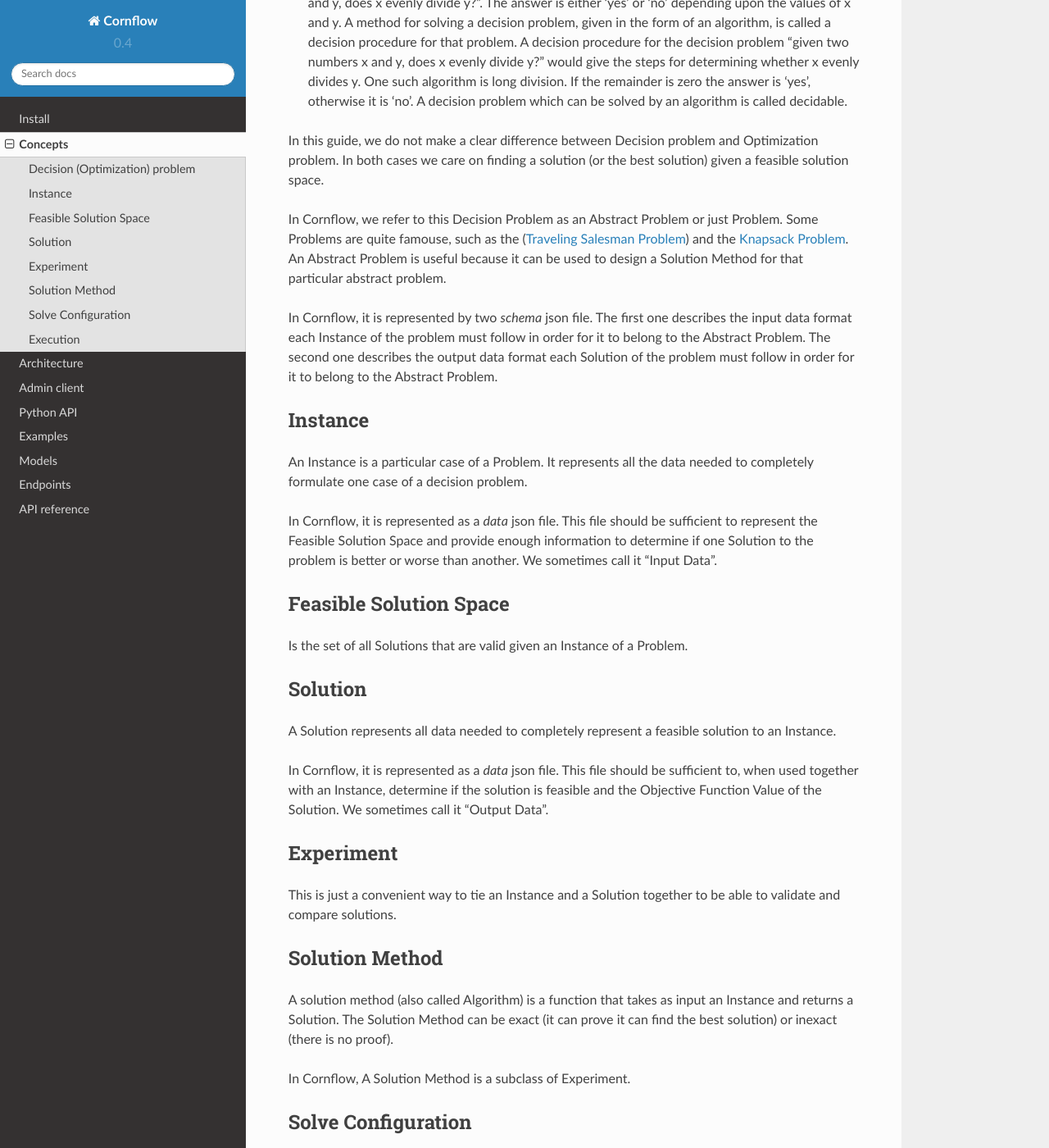
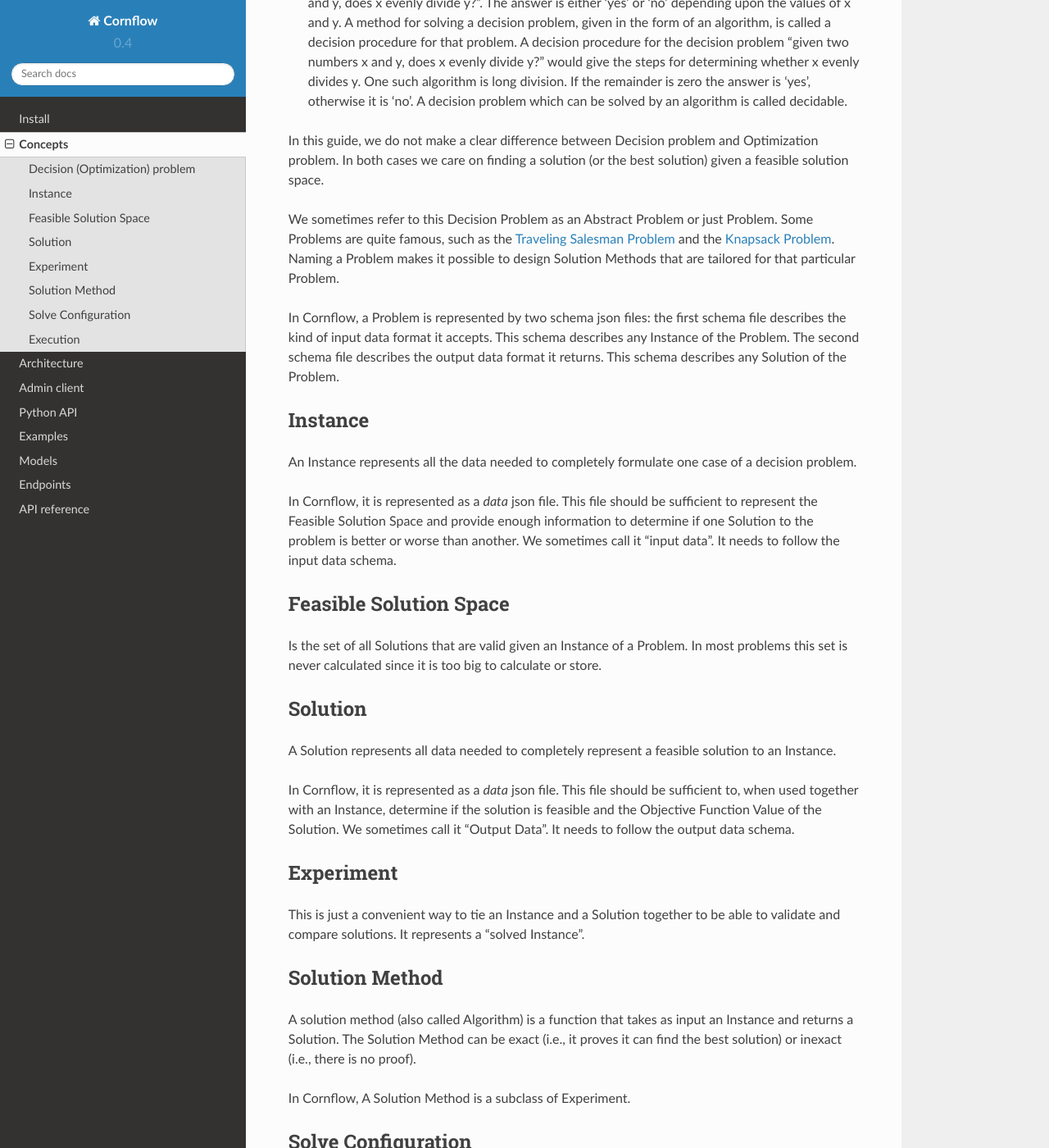
Before and after one commit to baobabsoluciones/cornflow, a Sphinx documentation site: the page built from docs/source/concepts.rst, in a window 1280 px wide and 1400 px high, scrolled down 344 px. Shown: the whole window at 82% size. Built offline with Sphinx 7.4.7 and the Read the Docs theme 2.0.0, drawn with Linux system fonts in a browser that asks for light colours; some of the changed text lies outside the part shown.

Commit message:
updated docs.

```diff
--- a/docs/source/AUTHORS.txt
+++ b/docs/source/AUTHORS.txt
@@ -1,3 +1,5 @@
-Franco Peschiera
+David Ampuero
 Guillermo González-Santander
 Hugo Larzabal
+David Lopez
+Franco Peschiera
--- a/docs/source/concepts.rst
+++ b/docs/source/concepts.rst
@@ -11,22 +11,22 @@ A quote from the first paragraph of the `Wikipedia article on Decision problem <
 
 In this guide, we do not make a clear difference between Decision problem and Optimization problem. In both cases we care on finding a solution (or the best solution) given a feasible solution space.
 
-In Cornflow, we refer to this Decision Problem as an Abstract Problem or just Problem. Some Problems are quite famouse, such as the  (`Traveling Salesman Problem <https://en.wikipedia.org/wiki/Travelling_salesman_problem>`_) and the `Knapsack Problem <https://en.wikipedia.org/wiki/Knapsack_problem>`_. An Abstract Problem is useful because it can be used to design a Solution Method for that particular abstract problem.
+We sometimes refer to this Decision Problem as an Abstract Problem or just Problem. Some Problems are quite famous, such as the  `Traveling Salesman Problem <https://en.wikipedia.org/wiki/Travelling_salesman_problem>`_ and the `Knapsack Problem <https://en.wikipedia.org/wiki/Knapsack_problem>`_. Naming a Problem makes it possible to design Solution Methods that are tailored for that particular Problem.
 
-In Cornflow, it is represented by two `schema` json file. The first one describes the input data format each Instance of the problem must follow in order for it to belong to the Abstract Problem. The second one describes the output data format each Solution of the problem must follow in order for it to belong to the Abstract Problem.
+In Cornflow, a Problem is represented by two schema json files: the first schema file describes the kind of input data format it accepts. This schema describes any Instance of the Problem. The second schema file describes the output data format it returns. This schema describes any Solution of the Problem.
 
 Instance
 -----------------
 
-An Instance is a particular case of a Problem. It represents all the data needed to completely formulate one case of a decision problem.
+An Instance represents all the data needed to completely formulate one case of a decision problem.
 
-In Cornflow, it is represented as a `data` json file. This file should be sufficient to represent the Feasible Solution Space and provide enough information to determine if one Solution to the problem is better or worse than another. We sometimes call it "Input Data".
+In Cornflow, it is represented as a `data` json file. This file should be sufficient to represent the Feasible Solution Space and provide enough information to determine if one Solution to the problem is better or worse than another. We sometimes call it "input data". It needs to follow the input data schema.
 
 
 Feasible Solution Space
 -----------------------------
 
-Is the set of all Solutions that are valid given an Instance of a Problem.
+Is the set of all Solutions that are valid given an Instance of a Problem. In most problems this set is never calculated since it is too big to calculate or store.
 
 
 Solution
@@ -34,19 +34,19 @@ Solution
 
 A Solution represents all data needed to completely represent a feasible solution to an Instance.
 
-In Cornflow, it is represented as a `data` json file. This file should be sufficient to, when used together with an Instance, determine if the solution is feasible and the Objective Function Value of the Solution. We sometimes call it "Output Data".
+In Cornflow, it is represented as a `data` json file. This file should be sufficient to, when used together with an Instance, determine if the solution is feasible and the Objective Function Value of the Solution. We sometimes call it "Output Data". It needs to follow the output data schema.
 
 
 Experiment
 -------------
 
-This is just a convenient way to tie an Instance and a Solution together to be able to validate and compare solutions.
+This is just a convenient way to tie an Instance and a Solution together to be able to validate and compare solutions. It represents a "solved Instance".
 
 
 Solution Method
 -------------------
 
-A solution method (also called Algorithm) is a function that takes as input an Instance and returns a Solution. The Solution Method can be exact (it can prove it can find the best solution) or inexact (there is no proof).
+A solution method (also called Algorithm) is a function that takes as input an Instance and returns a Solution. The Solution Method can be exact (i.e., it proves it can find the best solution) or inexact (i.e., there is no proof).
 
 In Cornflow, A Solution Method is a subclass of Experiment.
 
@@ -54,7 +54,7 @@ In Cornflow, A Solution Method is a subclass of Experiment.
 Solve Configuration
 ---------------------
 
-Each Solution Method has ways to personalize certain characteristics.
+Each Solution Method has ways to personalize certain characteristics. The Solve Configuration stores that personalization, such as the time limit, the gap tolerance, among other.
 
 
 Execution
```
